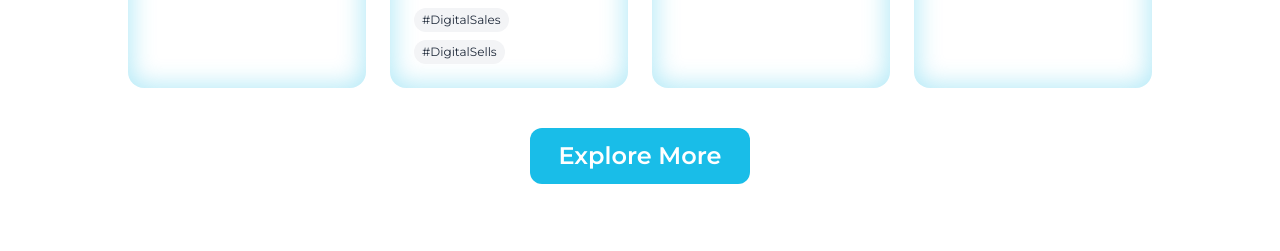
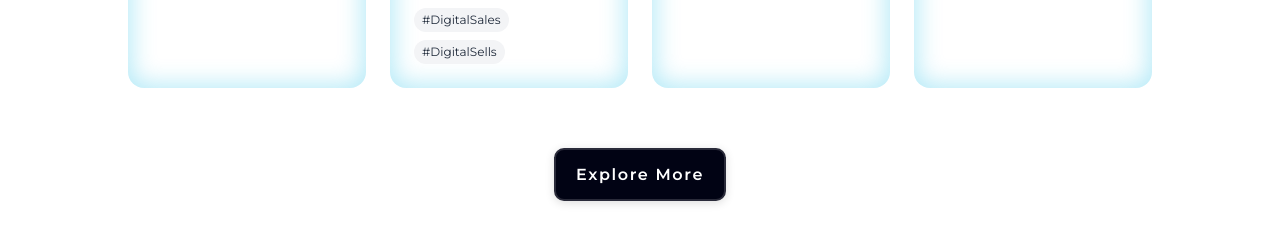
Before and after one commit to Asolinmaso/MaBS, a React (Vite) app: page /insights in a window 1280 px wide. Shown: the part 2384-2635 px from the top of the page. Built offline with nearby package versions, Linux system fonts and the light colour scheme.

Commit message:
Update SmartRead.jsx

```diff
--- a/src/Components/Insights/SmartRead.jsx
+++ b/src/Components/Insights/SmartRead.jsx
@@ -86,10 +86,10 @@ export default function SmartReads() {
 
       <div className="flex justify-center mt-10">
               <Link to="/Insights/Articles">
-                <button className='flex items-center gap-3 font-semibold text-lg md:text-2xl text-white bg-[#19BDE8] py-3 px-7 rounded-xl cursor-pointer'>
-
-          Explore More
-        </button></Link>
+                <div style={{ display: 'flex', alignItems: 'center', gap: '12px', marginTop: '20px' }}>
+            <button className="ui-btn"><span>Explore More</span></button>
+         </div>
+         </Link>
       </div>
     </div>
   );
```
